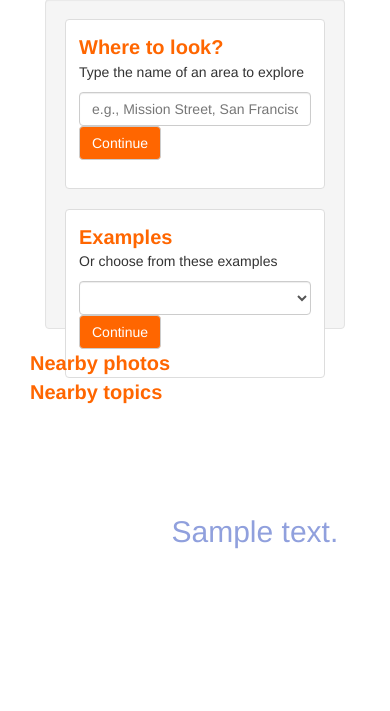
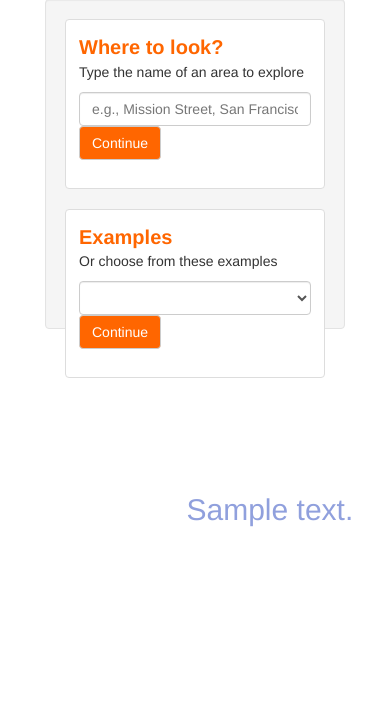
Before and after one commit to warmlogic/happening, a Flask app: template app/templates/results.html in a window 390 px wide; the page is wider, and only the part inside the window is pictured. Shown: the part 557-1268 px from the top of that part. Before the commit the page ends 1106 px from the top of that part, so only its background shows below. Run offline with Flask 2, Linux system fonts and the light colour scheme; the template is opened without the code that fills it: most values are stand-ins (such as "Sample title", 1, 10 or a date in 2020); parts of the project's set-up code (start-up, migrations or seed data) failed here and were passed over; some libraries are stand-ins or nearby versions.

Commit message:
different layout

```diff
--- a/app/templates/results.html
+++ b/app/templates/results.html
@@ -65,8 +65,6 @@
          <!-- Closing the well -->
          </div>
 
-        <!-- <div id="chart_div" style="width: 900px; height: 500px;"></div> -->
-        <div id="chart_div"></div>
 
         <!-- Closing the location entry field -->
     </div>
@@ -75,20 +73,27 @@
     <!-- Closing map and location input row -->
     </div>
 
+    <div class ="col-md-12">
+    <!-- Word cloud -->
+    <div class ="col-md-6">
+        <!-- <span style="color: #ff6600; font-weight:bold; font-size: 20px;">Nearby topics</span> -->
+        <!-- <h3>Nearby topics</h3> -->
+        <div id="example" style="width: 450px; height: 320px;"></div>
+    </div>
+    <div class ="col-md-6">
+        <!-- <div id="chart_div" style="width: 900px; height: 500px;"></div> -->
+        <div id="chart_div"></div>
+    </div>
+    </div>
+
+    <div class ="col-md-12">
     <!-- Instagram photos -->
-    <div class ="col-md-6">
-        <span style="color: #ff6600; font-weight:bold; font-size: 20px;">Nearby photos</span>
+        <!-- <span style="color: #ff6600; font-weight:bold; font-size: 20px;">Nearby photos</span> -->
         <!-- <h3>Nearby photos</h3> -->
         <div id="instafeed"></div>
         <!-- <button id="load-more" style="background-color: #ff6600; color: white;" class="btn btn-default">More!</button> -->
     </div>
 
-    <!-- Word cloud -->
-    <div class ="col-md-6">
-        <span style="color: #ff6600; font-weight:bold; font-size: 20px;">Nearby topics</span>
-        <!-- <h3>Nearby topics</h3> -->
-        <div id="example" style="width: 450px; height: 250px;"></div>
-    </div>
 </div><!-- /.container -->
 
 
@@ -159,7 +164,7 @@ function init_map() {
     function mapIt(var_location) {
         var var_mapoptions = {
             center: var_location,
-            zoom: 12
+            zoom: 13
             // mapTypeId: google.maps.MapTypeId.SATELLITE
         };
 
@@ -380,10 +385,10 @@ $("document").ready(function(){
 <script type="text/javascript">
     var feed = new Instafeed({
         get: 'search_happening',
-        limit: 15,
+        limit: 14,
         lat: {{ clus1_lat }},
         lng: {{ clus1_lon }},
-        distance: 300,
+        distance: 140,
         min_timestamp: {{ time_now_start }},
         max_timestamp: {{ time_now_end }},
         accessToken: "{{ insta_access_token }}"
```
